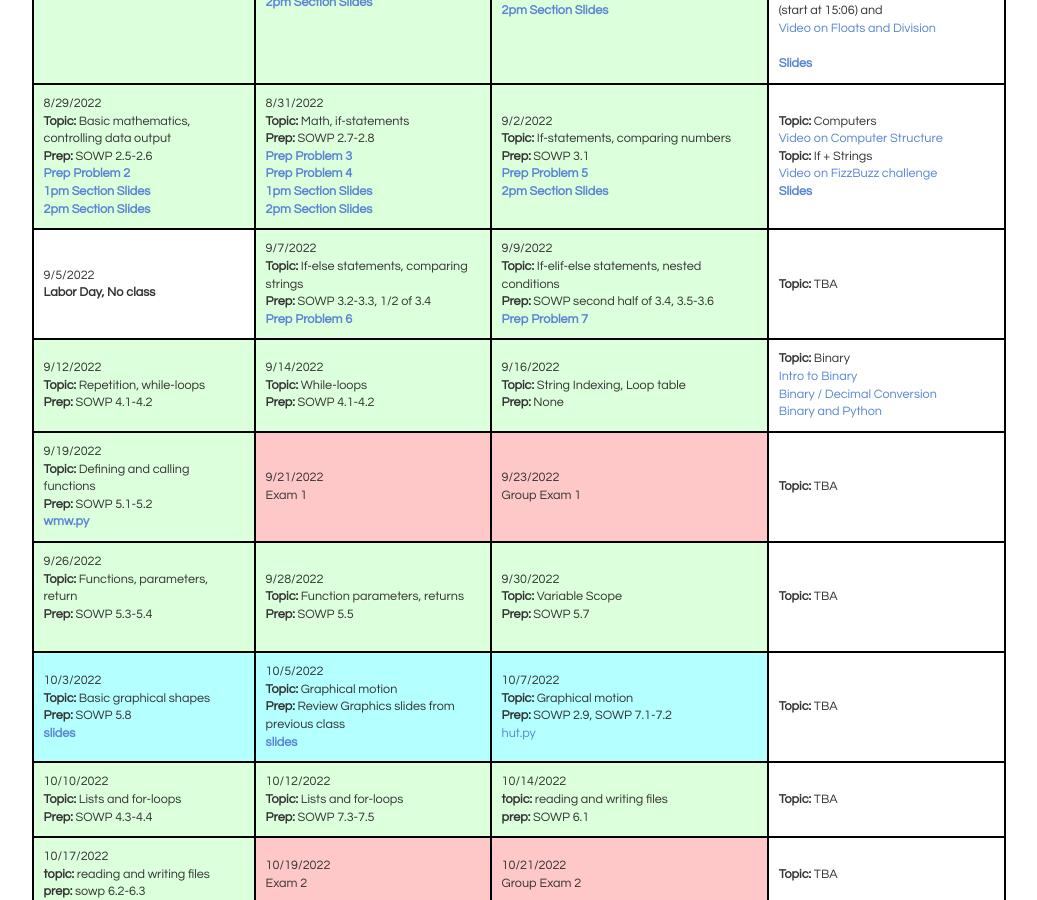
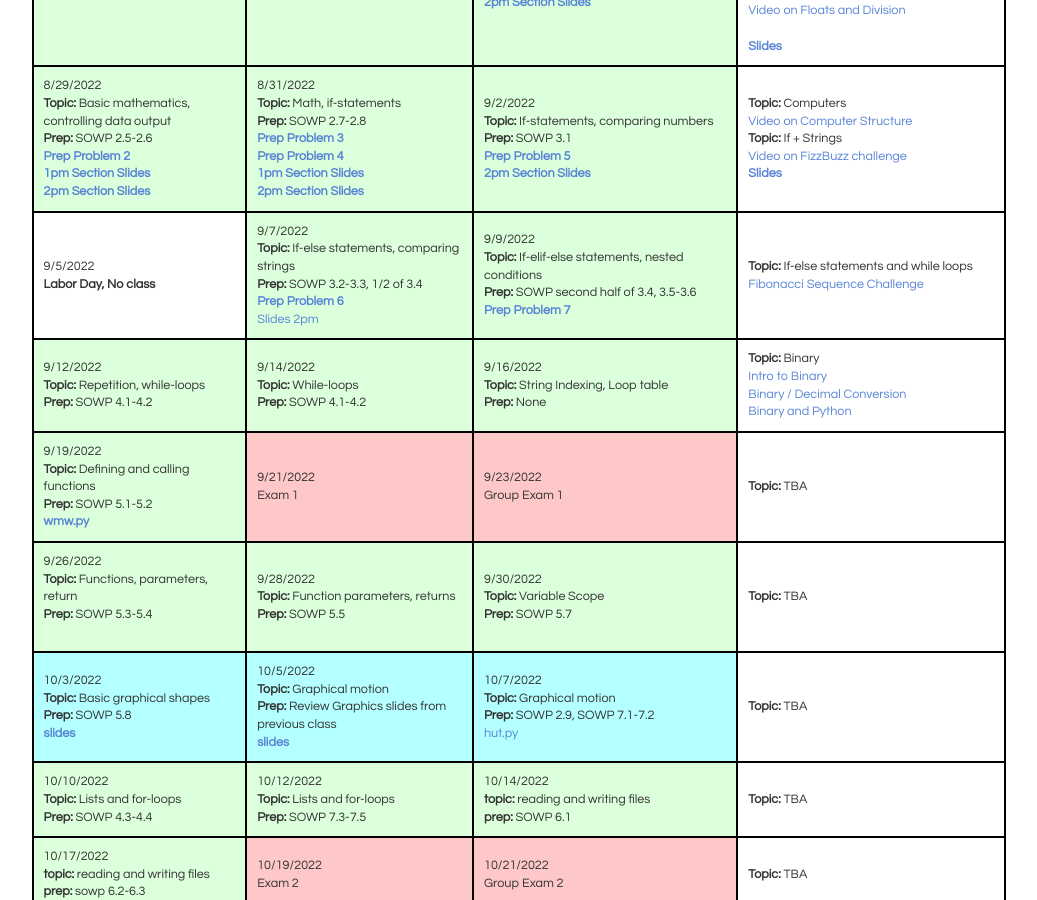
Before and after one commit to bddicken/cs110fall2022website, a Jekyll site: the page built from schedule/index.md, in a window 1280 px wide and 900 px high, scrolled down 387 px. Shown: the whole window, without its empty margins (121-1158 px from the left). Built offline with Jekyll 4.4.1, drawn with Linux system fonts in a browser that asks for light colours.

Commit message:
added link to slides and video

```diff
--- a/schedule/index.md
+++ b/schedule/index.md
@@ -127,6 +127,7 @@ The <b>Prep</b> for each day indicates the work you need to have completed <b>BE
     <b>Topic:</b> If-else statements, comparing strings <br/>
     <b>Prep:</b> SOWP 3.2-3.3, 1/2 of 3.4 <br/>
     <a href="../preps/06/"><b>Prep Problem 6</b></a> <br/>
+    <a href="slides/07-if-else-elif-AP.pdf">Slides 2pm</a>
   </td>
   <td class="topic-general">
     9/9/2022 <br/>
@@ -135,7 +136,8 @@ The <b>Prep</b> for each day indicates the work you need to have completed <b>BE
     <a href="../preps/07/"><b>Prep Problem 7</b></a> <br/>
   </td>
   <td>
-    <b>Topic:</b> TBA
+    <b>Topic:</b> If-else statements and while loops
+    <a href="https://youtu.be/LqBr7txblDk">Fibonacci Sequence Challenge</a> <br/>
   </td>
 </tr>
 
```
